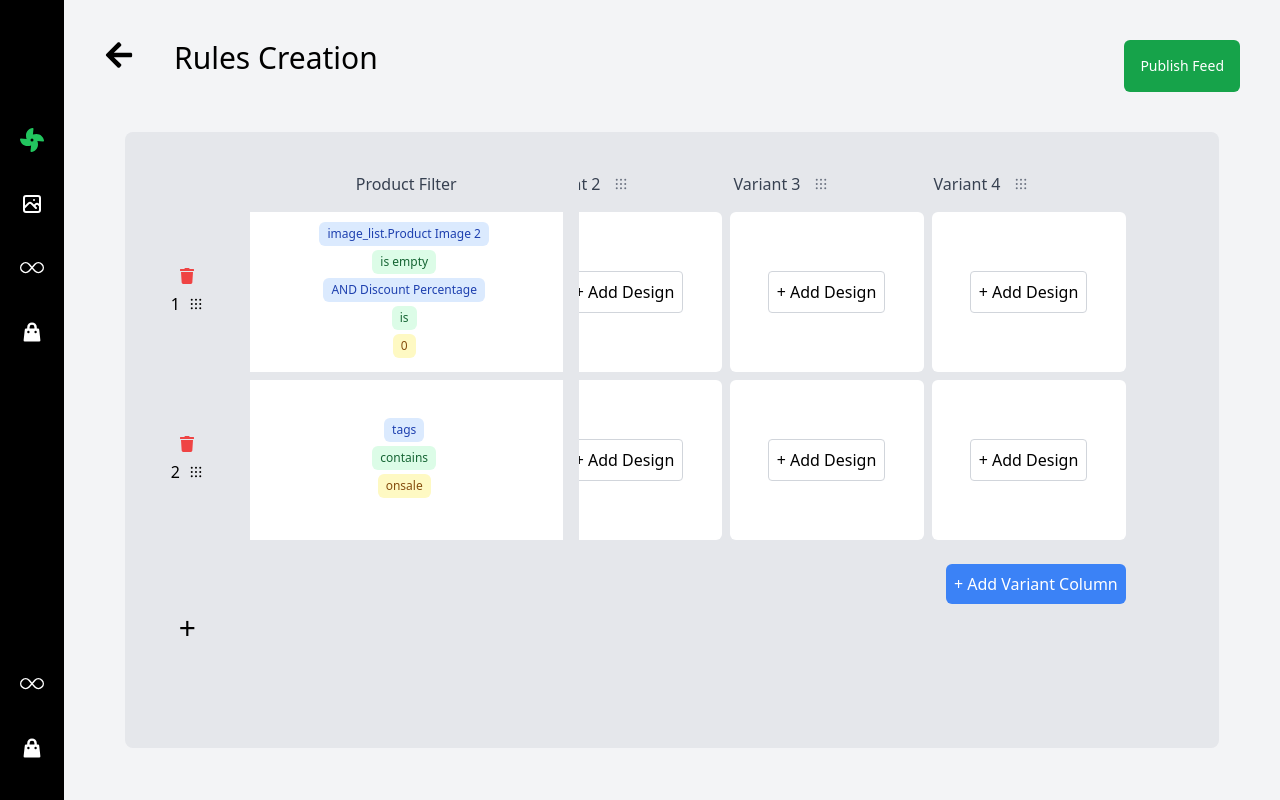
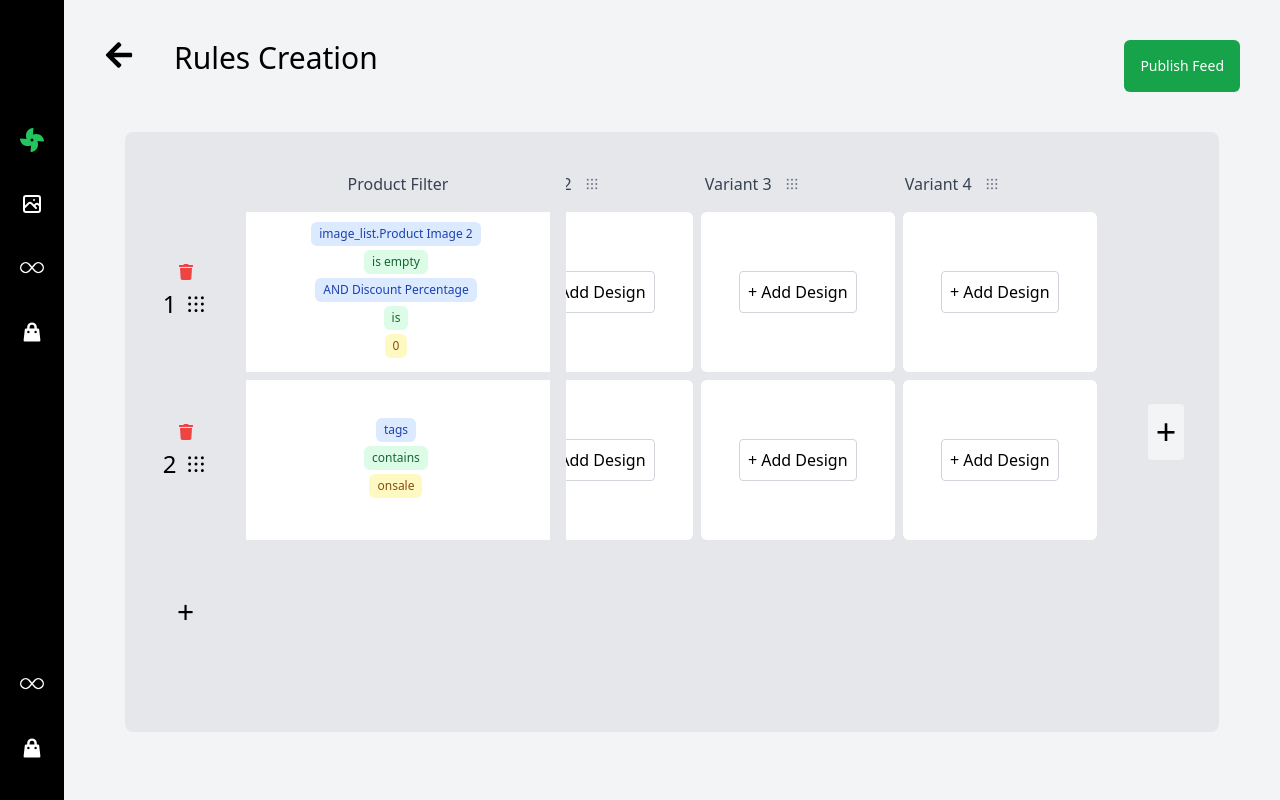
Before and after one commit to srikanthbisai/retainiq, a Next.js app: page / in a window 1280 px wide. Built offline with nearby package versions, Linux system fonts and the light colour scheme.

Commit message:
UI Chnage

```diff
--- a/app/components/StateTable.tsx
+++ b/app/components/StateTable.tsx
@@ -4,7 +4,6 @@ import { FaFan, FaTrash, FaArrowLeft, FaEdit } from "react-icons/fa";
 import { HiOutlinePhotograph, HiShoppingBag } from "react-icons/hi";
 import { BsInfinity } from "react-icons/bs";
 import { PiDotsNineBold } from "react-icons/pi";
-import Image from 'next/image'; // Import Next.js Image component
 
 interface FilterItem {
   text: string;
@@ -86,7 +85,7 @@ const StateTable: React.FC = () => {
     dragOverItem.current = position;
   };
 
-  const handleDragEnd = () => {
+  const handleDragEnd = (e: React.DragEvent<HTMLDivElement>) => {
     if (dragItem.current !== null && dragOverItem.current !== null) {
       const copyStates = [...states];
       const dragItemContent = copyStates[dragItem.current];
@@ -156,11 +155,11 @@ const StateTable: React.FC = () => {
           {/* Left section: Numbers and Filters */}
           <div className="left w-[40%] flex">
             {/* Numbers Column */}
-            <div className="left-left numbersColumn w-[40%] pt-20 pb-10 space-y-2">
+            <div className="left-left numbersColumn w-[40%] pt-20 pb-10">
               {states.map((state, index) => (
                 <div
                   key={state.id}
-                  className="h-40 flex flex-col items-center justify-center cursor-move "
+                  className="h-40 flex flex-col items-center justify-center cursor-move"
                   draggable
                   onDragStart={(e) => handleDragStart(e, index)}
                   onDragEnter={(e) => handleDragEnter(e, index)}
@@ -169,8 +168,8 @@ const StateTable: React.FC = () => {
                 >
                   <FaTrash className="text-red-500 cursor-pointer mb-2" onClick={() => deleteState(state.id)} />
                   <div className="flex items-center justify-center">
-                    <span className="mr-2">{index + 1}</span>
-                    <PiDotsNineBold />
+                    <span className="mr-2 text-2xl">{index + 1}</span>
+                    <PiDotsNineBold className='text-2xl'/>
                   </div>
                 </div>
               ))}
@@ -214,7 +213,7 @@ const StateTable: React.FC = () => {
               }}
             >
               {/* Header Row */}
-              <div className="flex mb-2 mt-8 text-center items-center justify-center" style={{ width: `${columns * 200}px` }}>
+              <div className="flex mb-2 mt-8" style={{ width: `${columns * 200}px` }}>
                 {Array.from({ length: columns }).map((_, index) => (
                   <div key={index} className="flex items-center gap-3 p-2 w-[200px]">
                     <h1 className="text-gray-700">{index === 0 ? 'Primary' : `Variant ${index + 1}`}</h1>
@@ -234,14 +233,11 @@ const StateTable: React.FC = () => {
                       >
                         {variant ? (
                           <>
-                            <Image src={variant.image} alt={variant.title} layout="fill" objectFit="cover" />
+                            <img src={variant.image} alt={variant.title} className="w-full h-full object-cover" />
                             <div className="absolute bottom-0 left-0 right-0 bg-white bg-opacity-75 p-2 text-xs">
                               {variant.title}
                             </div>
-                            <button
-                              className="absolute top-2 right-2 bg-white rounded-full p-1 shadow-md"
-                              onClick={() => addDesign(state.id, variantIndex)}
-                            >
+                            <button className="absolute top-2 right-2 bg-white rounded-full p-1 shadow-md">
                               <FaEdit className="text-gray-600" />
                             </button>
                           </>
@@ -259,9 +255,12 @@ const StateTable: React.FC = () => {
                 ))}
               </div>
             </div>
+          </div>
 
-            <div className="flex justify-end mt-4">
-              <button onClick={addVariantColumn} className="bg-blue-500 text-white p-2 rounded-md">+ Add Variant Column</button>
+          {/* Plus Signs Section */}
+          <div className="flex flex-col justify-evenly items-center w-[10%]">
+            <div className="h-40 flex items-center justify-center">
+              <h1 className="text-4xl bg-gray-100 cursor-pointer p-2 rounded" onClick={addVariantColumn}>+</h1>
             </div>
           </div>
         </div>
```
